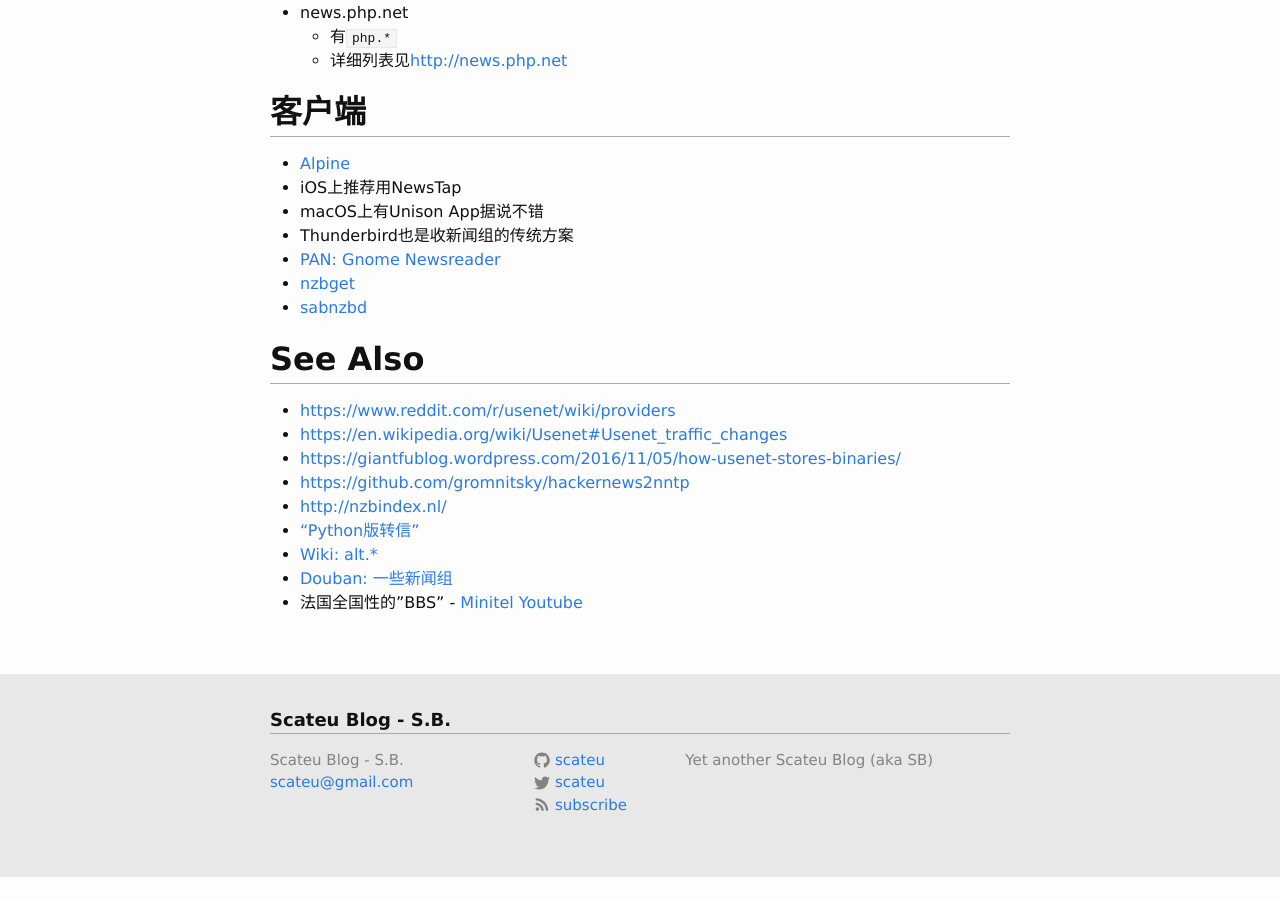
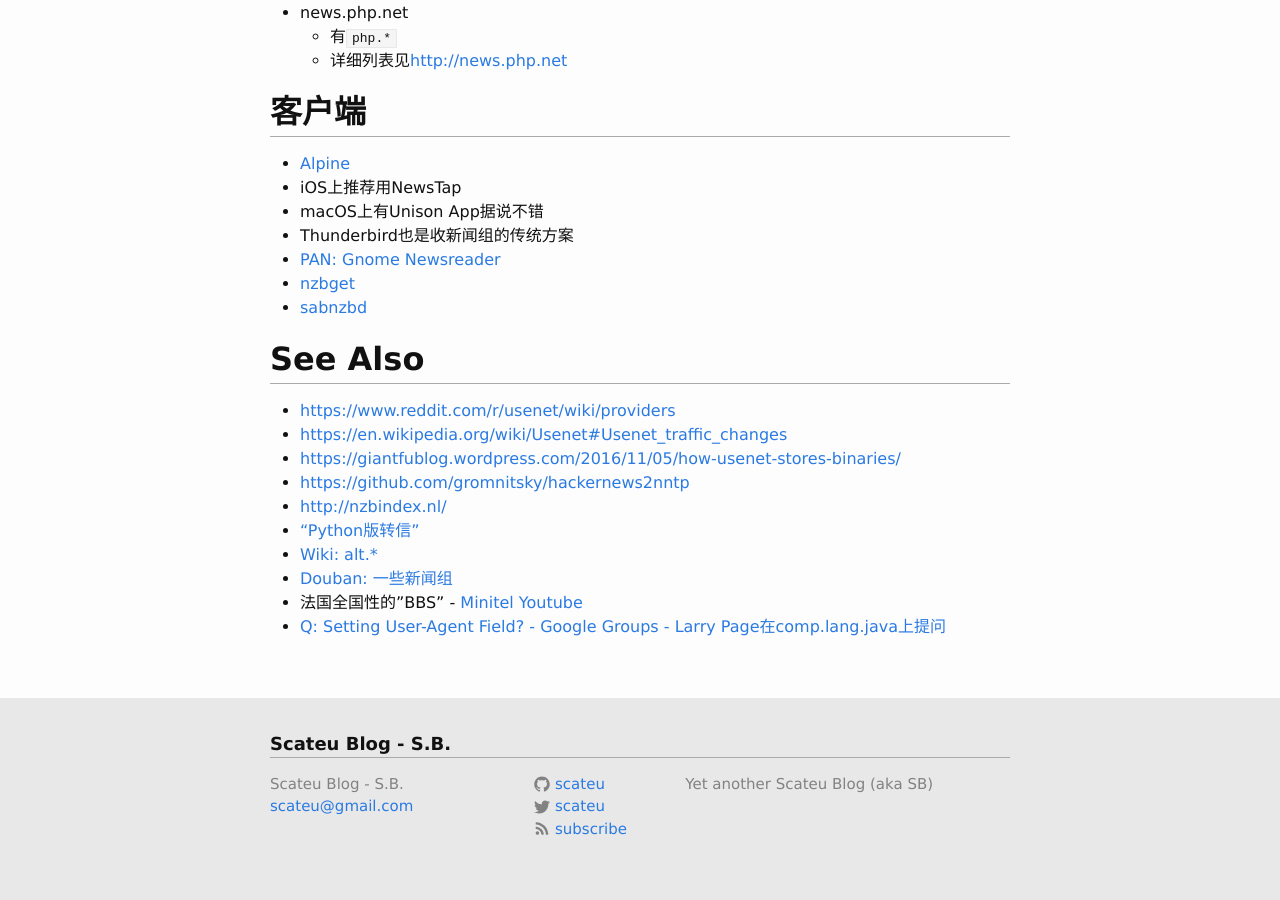
Before and after one commit to scateu/scateu.github.io, a Jekyll site: the page built from _posts/2018-01-05-nntp.md, in a window 1280 px wide and 900 px high, scrolled down 2613 px. Built offline with Jekyll 4.4.1, drawn with Linux system fonts in a browser that asks for light colours; nearby versions of some CDN libraries; comment, search, counter and statistics services are not loaded; before the commit the page ends 3489 px from its top, so only the background shows below that.

Commit message:
Wed Sep  5 06:07:44 CST 2018

```diff
--- a/_posts/2018-01-05-nntp.md
+++ b/_posts/2018-01-05-nntp.md
@@ -143,3 +143,4 @@
  - [Wiki: alt.\*](https://en.wikipedia.org/wiki/Alt.*_hierarchy)
  - [Douban: 一些新闻组](https://www.douban.com/note/159917093/)
  - 法国全国性的"BBS" - [Minitel](https://zh.wikipedia.org/wiki/Minitel) [Youtube](https://www.youtube.com/watch?v=HOhK9bgQo8g)
+ - [Q: Setting User-Agent Field? - Google Groups - Larry Page在comp.lang.java上提问](https://groups.google.com/forum/#!msg/comp.lang.java/aSPAJO05LIU/ushhUIQQ-ogJ)
```
